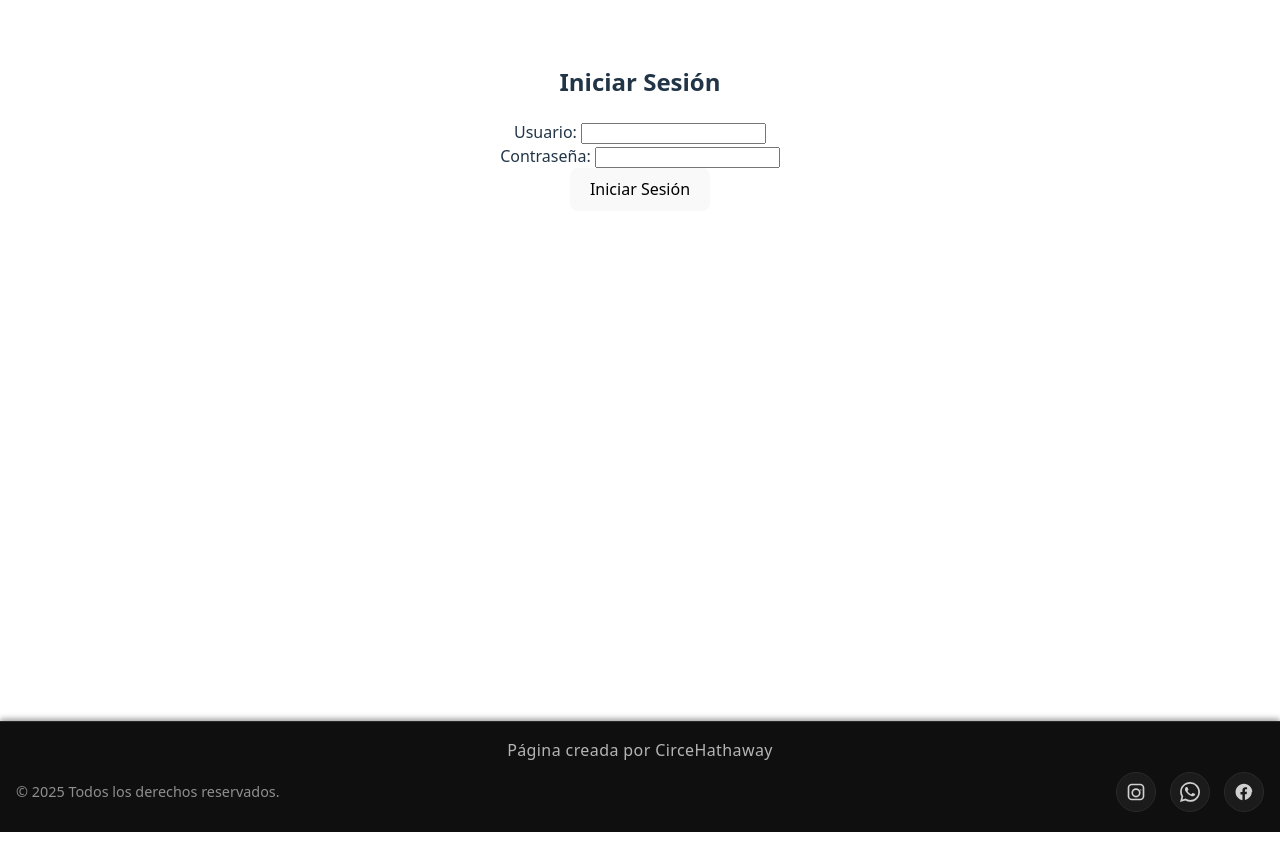
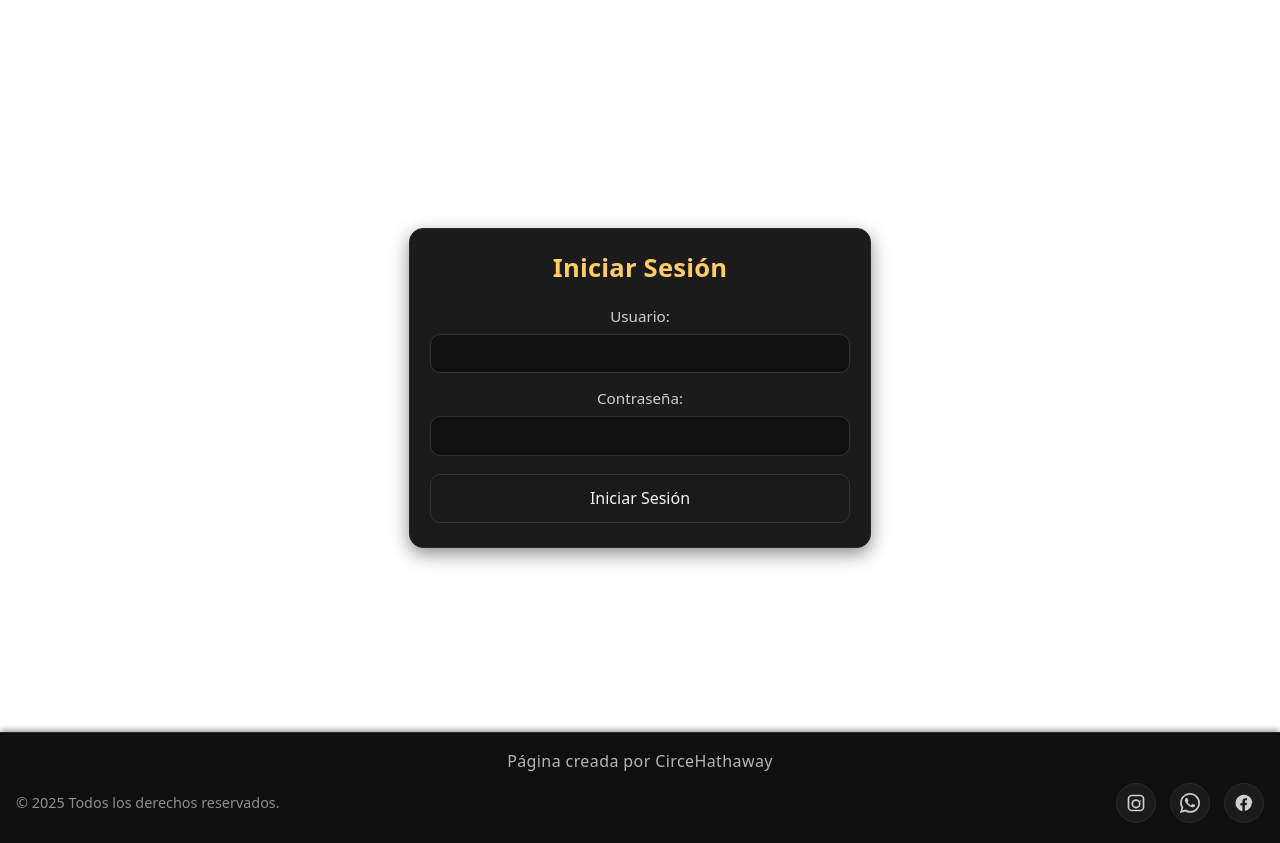
Before and after one commit to CirceHathaway/Mi_E-commerce_React, a React (Vite) app: page /admin in a window 1280 px wide. Built offline with nearby package versions, Linux system fonts and the light colour scheme.

Commit message:
fix products and /admin in netlify

```diff
--- a/src/components/ItemDetailContainer/ItemDetailContainer.jsx
+++ b/src/components/ItemDetailContainer/ItemDetailContainer.jsx
@@ -10,7 +10,7 @@ export const ItemDetailContainer = () => {
     const {id} = useParams();
 
     useEffect (() => {
-        fetch("/data/products.json")
+        fetch("https://690d5f15a6d92d83e851412f.mockapi.io/products")
             .then(
             (res) => {
                 if(!res.ok) {
--- /dev/null
+++ b/src/components/Login/Login.css
@@ -0,0 +1,96 @@
+/* ====== Contenedor de página del login (no afecta otros forms) ====== */
+.login-page {
+  display: grid;
+  place-items: center;
+  min-height: calc(100vh - 160px); /* ajustá si tu header/footer suman otra altura */
+  padding: 1.5rem 1rem;
+}
+
+/* ====== Card del formulario (aislado por clase) ====== */
+.login-form {
+  width: 100%;
+  max-width: 420px;
+  background: #1b1b1b;
+  border: 1px solid #2a2a2a;
+  border-radius: 14px;
+  padding: 1.25rem 1.25rem 1.5rem;
+  box-shadow: 0 6px 18px rgba(0,0,0,0.45);
+  color: #e9e9e9;
+
+  display: grid;
+  gap: 14px;
+}
+
+/* Título */
+.login-form h2 {
+  margin: 0 0 0.25rem;
+  text-align: center;
+  color: #ffcc66;
+  font-size: 1.6rem;
+  letter-spacing: 0.2px;
+}
+
+/* Fila de campo */
+.login-form > div {
+  display: grid;
+  gap: 6px;
+}
+
+/* Label */
+.login-form label {
+  font-size: 0.95rem;
+  color: #cfcfcf;
+}
+
+/* Inputs */
+.login-form input[type="text"],
+.login-form input[type="password"] {
+  background: #111;
+  color: #f5f5f5;
+  border: 1px solid #333;
+  border-radius: 10px;
+  padding: 0.7rem 0.8rem;
+  outline: none;
+  transition: border-color 0.2s ease, box-shadow 0.2s ease;
+}
+
+.login-form input::placeholder {
+  color: #9a9a9a;
+}
+
+/* Focus accesible */
+.login-form input:focus {
+  border-color: #646cff;
+  box-shadow: 0 0 0 3px rgba(100,108,255,0.18);
+}
+
+/* Botón */
+.login-form button[type="submit"] {
+  margin-top: 0.25rem;
+  background: #1a1a1a;
+  color: #f5f5f5;
+  border: 1px solid #333;
+  border-radius: 10px;
+  padding: 0.8rem 1.1rem;
+  cursor: pointer;
+  transition: transform 0.12s ease, box-shadow 0.2s ease, border-color 0.2s ease;
+}
+
+.login-form button[type="submit"]:hover {
+  border-color: #646cff;
+  box-shadow: 0 8px 18px rgba(0,0,0,0.35);
+  transform: translateY(-1px);
+}
+
+.login-form button[type="submit"]:active {
+  transform: translateY(0);
+  box-shadow: 0 4px 10px rgba(0,0,0,0.28);
+}
+
+/* Responsive */
+@media (max-width: 480px) {
+  .login-form {
+    padding: 1rem;
+    border-radius: 12px;
+  }
+}
--- a/src/components/Login/Login.jsx
+++ b/src/components/Login/Login.jsx
@@ -1,36 +1,37 @@
 import { useState } from "react";
 import { useAuthContext } from "../../context/AuthContext/useAuthContext";
-import { Navigate, useNavigate } from "react-router-dom";
+import { useNavigate, Navigate } from "react-router-dom";
+import "./Login.css";
 
 export const Login = () => {
-    const [userForm, setUserForm] = useState({name: "", password: ""});
+  const [userForm, setUserForm] = useState({ name: "", password: "" });
   const { user, login } = useAuthContext();
-
   const navigate = useNavigate();
 
-        if(user){
-            return <Navigate to="/admin/alta-productos" />;
+  if (user) {
+    return <Navigate to="/admin/alta-productos" replace />;
   }
 
   const handleChange = (e) => {
     const { name, value } = e.target;
-            setUserForm({...userForm, [name]:value });
+    setUserForm({ ...userForm, [name]: value });
   };
 
   const handleSubmit = (e) => {
     e.preventDefault();
     const success = login(userForm.name, userForm.password);
 
-            if(success){
-                navigate("/admin/alta-productos");
-            }else{
+    if (success) {
+      navigate("/admin/alta-productos", { replace: true });
+    } else {
       alert("Credenciales incorrectas");
-                setUserForm({name: "", password: ""});
+      setUserForm({ name: "", password: "" });
     }
   };
 
   return (
-            <form onSubmit={handleSubmit}>
+    <div className="login-page"> {/* agrego esto y el de abajo para difenciar el ccs de Login y ProductFormContainer*/ }
+      <form className="login-form" onSubmit={handleSubmit}>
         <h2>Iniciar Sesión</h2>
         <div>
           <label>Usuario: </label>
@@ -52,5 +53,6 @@ export const Login = () => {
         </div>
         <button type="submit">Iniciar Sesión</button>
       </form>
+    </div>
   );
 };
```
Also changed, not shown: src/main.jsx (+6 -6 lines), 1 other file (tests, documents, lock files or other folders). Lines whose indentation alone changed are shown as unchanged.
